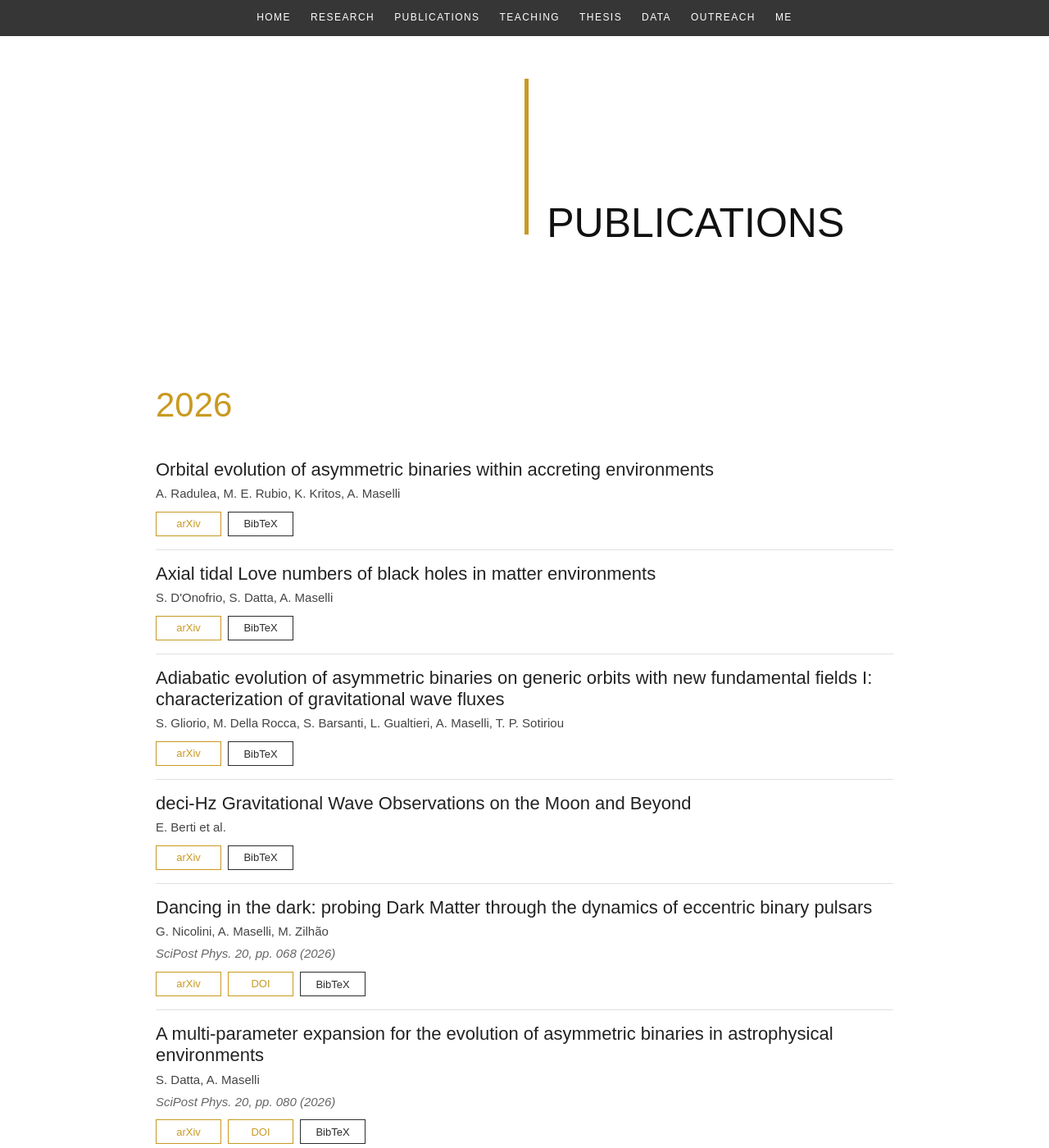
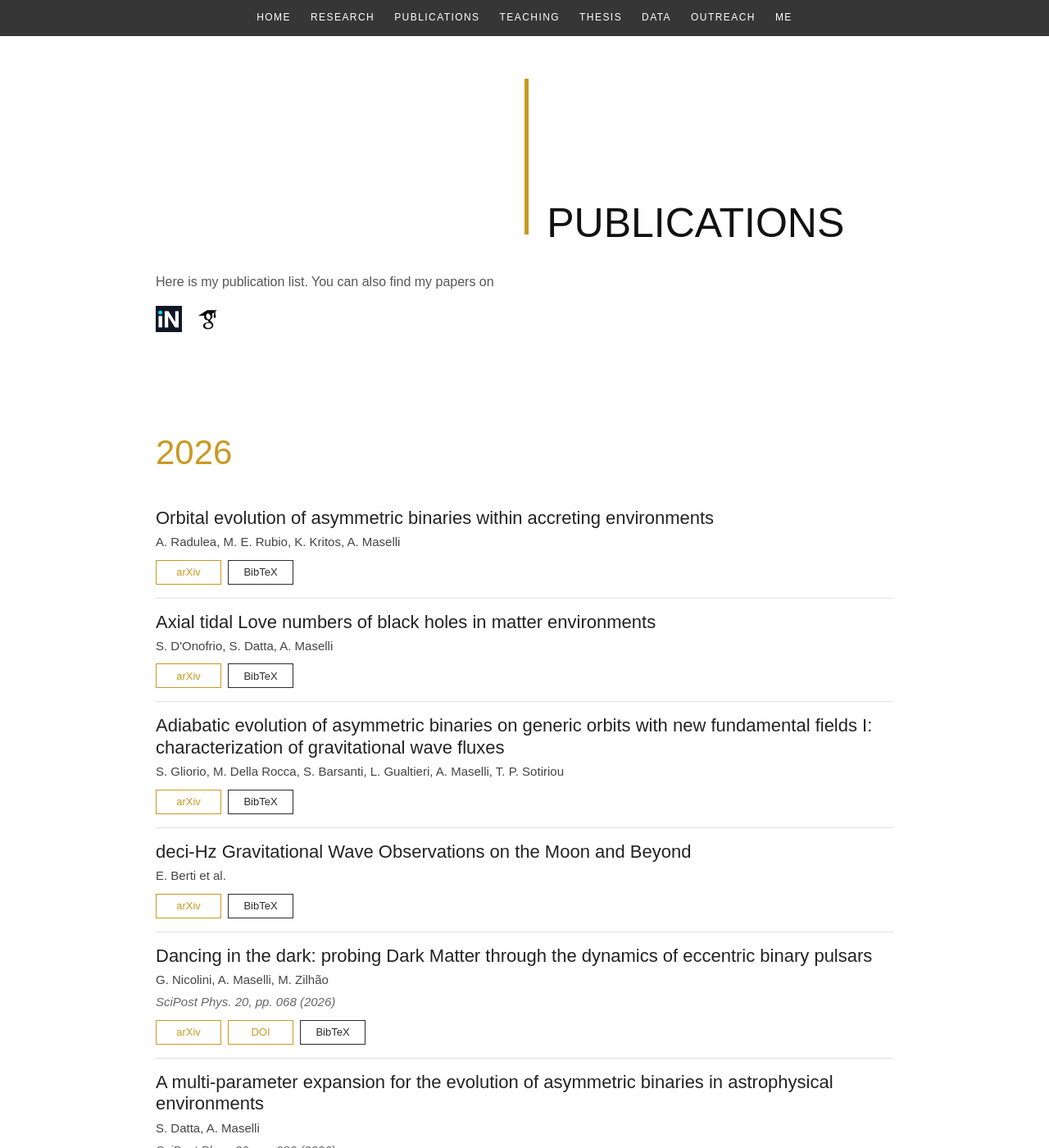
Before and after one commit to masellia/andreamaselli.github.io, a Jekyll site: the page built from pages/publications.md, in a window 1280 px wide and 1400 px high. Shown: the whole window at 82% size. Built offline with Jekyll 4.4.1, drawn with Linux system fonts in a browser that asks for light colours; some web fonts are replaced.

Commit message:
new pubs

```diff
--- a/assets/css/main.css
+++ b/assets/css/main.css
@@ -388,7 +388,7 @@ body {
 .publications-page {
   width: min(900px, 86vw);
   margin: 0 auto;
-  padding: 3rem 0 6rem;
+  padding: 1rem 0 6rem;
 }
 
 .pubs-year {
@@ -488,6 +488,28 @@ body {
   color: #777777;
 }
 
+.publications-intro {
+  width: min(900px, 86vw);
+  margin: -2rem auto 2.5rem auto;
+
+  font-family: "DINLight", sans-serif;
+  font-size: 16px;
+  color: #555555;
+}
+
+.publications-links {
+  display: flex;
+  gap: 1rem;
+  align-items: center;
+  margin-top: 0.8rem;
+}
+
+.publications-links img {
+  width: 32px;
+  height: 32px;
+}
+
+
 /* ===================================== */
 /* STANDARD PAGE HEADER                  */
 /* ===================================== */
--- a/pages/publications.md
+++ b/pages/publications.md
@@ -12,6 +12,25 @@ permalink: /publications/
   </div>
 </div>
 
+<div class="publications-intro">
+
+  <p>
+    Here is my publication list. You can also find my papers on
+  </p>
+
+  <div class="publications-links">
+
+    <a href="https://inspirehep.net/authors/1189872" target="_blank">
+      <img src="{{ '/assets/img/inspire.jpg' | relative_url }}" alt="INSPIRE">
+    </a>
+
+    <a href="https://scholar.google.com/citations?user=fUBWIzgAAAAJ&hl=en" target="_blank">
+      <img src="{{ '/assets/img/google-scholar.png' | relative_url }}" alt="Google Scholar">
+    </a>
+
+  </div>
+
+</div>
 
 <section class="publications-page">
 
```
Also changed, not shown: 1 other file.
